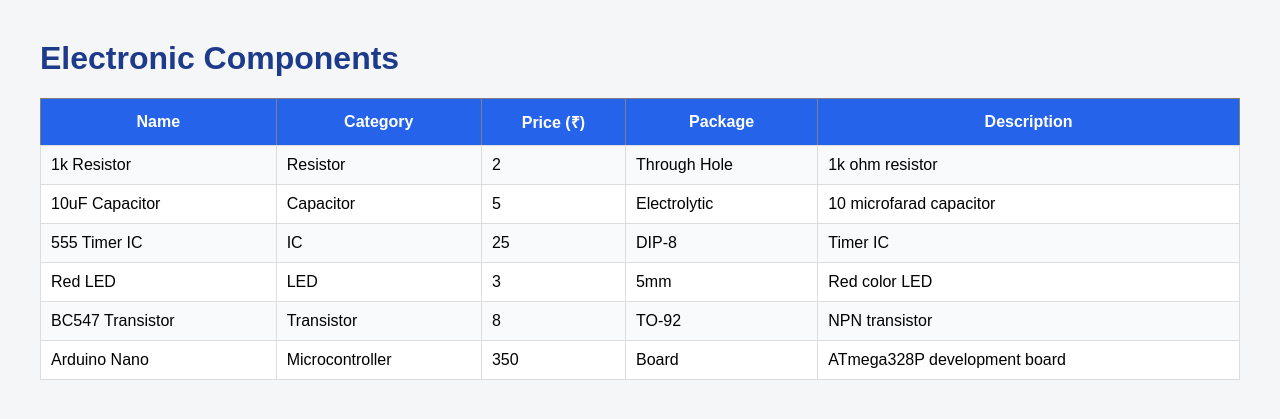
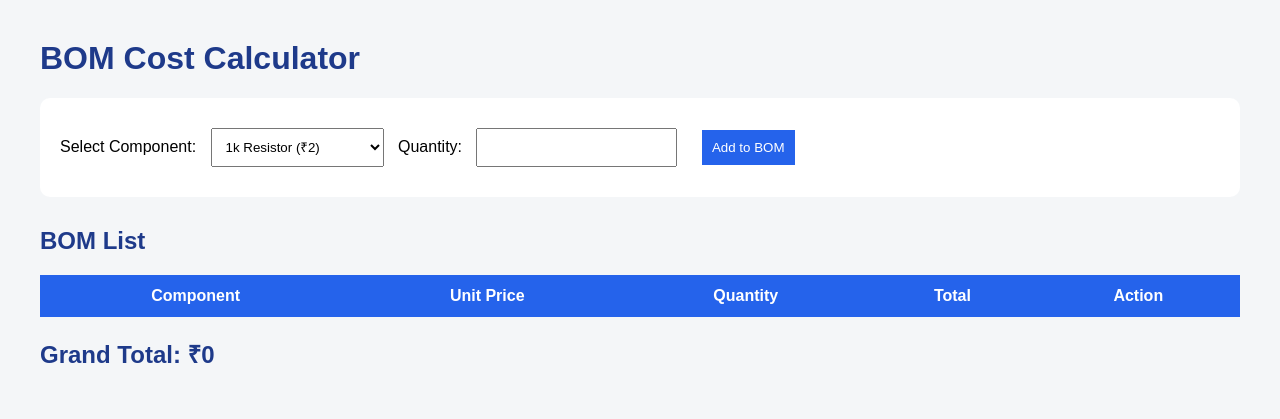
Before and after one commit to paridhishukla153-glitch/bom-calculator, a Flask app: page / in a window 1280 px wide. Shown: the top 419 px of the page. Run offline with Flask 3, Linux system fonts and the light colour scheme; lists and menus that the app fills with data are empty.

Commit message:
Built interactive BOM calculator

```diff
--- a/static/style.css
+++ b/static/style.css
@@ -4,8 +4,31 @@
     background-color: #f4f6f8;
 }
 
-h1 {
+h1, h2 {
     color: #1e3a8a;
+}
+
+.form-section {
+    margin-bottom: 30px;
+    background: white;
+    padding: 20px;
+    border-radius: 10px;
+}
+
+select, input, button {
+    padding: 10px;
+    margin: 10px;
+}
+
+button {
+    background-color: #2563eb;
+    color: white;
+    border: none;
+    cursor: pointer;
+}
+
+button:hover {
+    background-color: #1d4ed8;
 }
 
 table {
--- a/templates/index.html
+++ b/templates/index.html
@@ -2,38 +2,120 @@
 <html>
 
 <head>
+
     <title>BOM Calculator</title>
+
     <link rel="stylesheet" href="{{ url_for('static', filename='style.css') }}">
 
 </head>
 
 <body>
 
-    <h1>Electronic Components</h1>
+    <h1>BOM Cost Calculator</h1>
 
-    <table border="1">
+    <div class="form-section">
+
+        <label>Select Component:</label>
+
+        <select id="componentSelect">
+
+            {% for component in components %}
+
+            <option
+                value="{{ component.unit_price_inr }}"
+                data-name="{{ component.name }}">
+
+                {{ component.name }} (₹{{ component.unit_price_inr }})
+
+            </option>
+
+            {% endfor %}
+
+        </select>
+
+        <label>Quantity:</label>
+
+        <input type="number" id="quantity" min="1">
+
+        <button onclick="addToBOM()">Add to BOM</button>
+
+    </div>
+
+    <h2>BOM List</h2>
+
+    <table id="bomTable">
 
         <tr>
-            <th>Name</th>
-            <th>Category</th>
-            <th>Price (₹)</th>
-            <th>Package</th>
-            <th>Description</th>
+            <th>Component</th>
+            <th>Unit Price</th>
+            <th>Quantity</th>
+            <th>Total</th>
+            <th>Action</th>
         </tr>
 
-        {% for component in components %}
+    </table>
 
-        <tr>
-            <td>{{ component.name }}</td>
-            <td>{{ component.category }}</td>
-            <td>{{ component.unit_price_inr }}</td>
-            <td>{{ component.package }}</td>
-            <td>{{ component.description }}</td>
-        </tr>
+    <h2 id="grandTotal">Grand Total: ₹0</h2>
 
-        {% endfor %}
+    <script>
 
-    </table>
+        let grandTotal = 0;
+
+        function addToBOM() {
+
+            let dropdown = document.getElementById("componentSelect");
+
+            let selectedOption = dropdown.options[dropdown.selectedIndex];
+
+            let componentName = selectedOption.dataset.name;
+
+            let unitPrice = parseFloat(selectedOption.value);
+
+            let quantity = parseInt(document.getElementById("quantity").value);
+
+            if (!quantity || quantity <= 0) {
+
+                alert("Enter valid quantity");
+                return;
+            }
+
+            let total = unitPrice * quantity;
+
+            grandTotal += total;
+
+            document.getElementById("grandTotal").innerText =
+                "Grand Total: ₹" + grandTotal;
+
+            let table = document.getElementById("bomTable");
+
+            let row = table.insertRow();
+
+            row.innerHTML = `
+                <td>${componentName}</td>
+                <td>₹${unitPrice}</td>
+                <td>${quantity}</td>
+                <td>₹${total}</td>
+                <td>
+                    <button onclick="removeRow(this, ${total})">
+                        Remove
+                    </button>
+                </td>
+            `;
+        }
+
+        function removeRow(button, total) {
+
+            let row = button.parentNode.parentNode;
+
+            row.remove();
+
+            grandTotal -= total;
+
+            document.getElementById("grandTotal").innerText =
+                "Grand Total: ₹" + grandTotal;
+        }
+
+    </script>
 
 </body>
 
```
